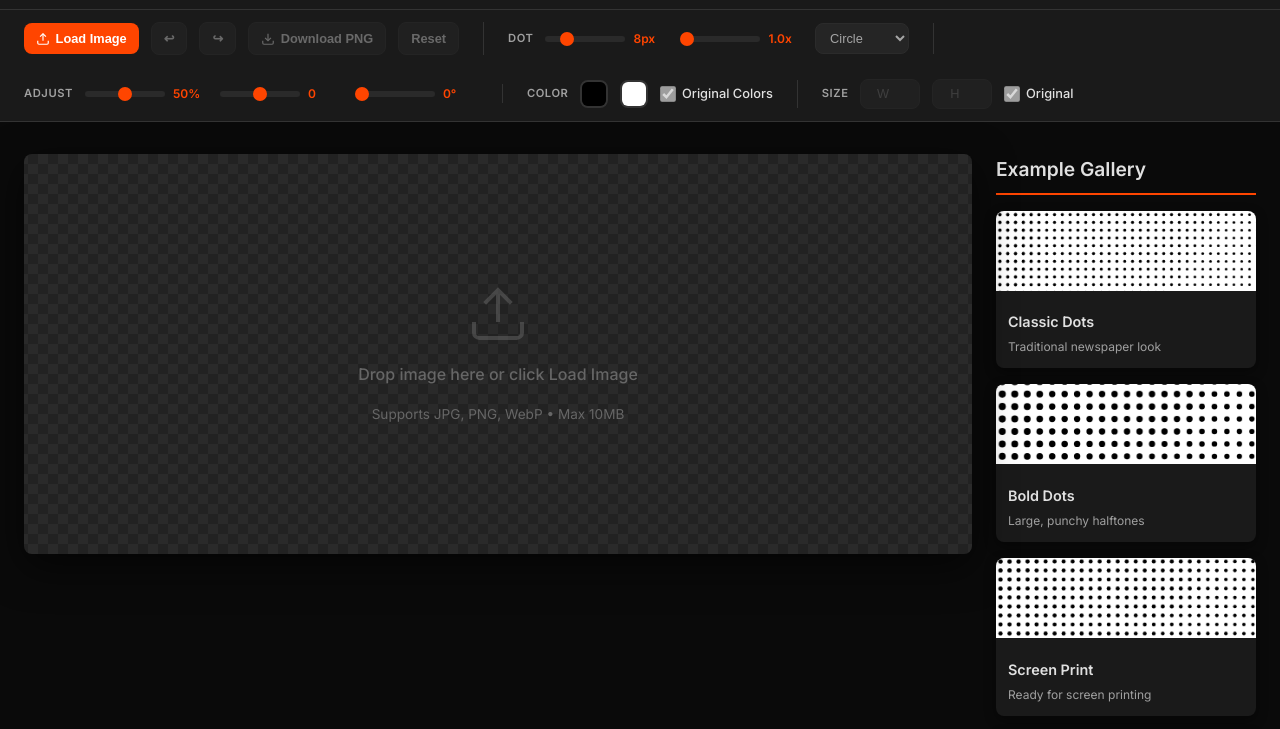
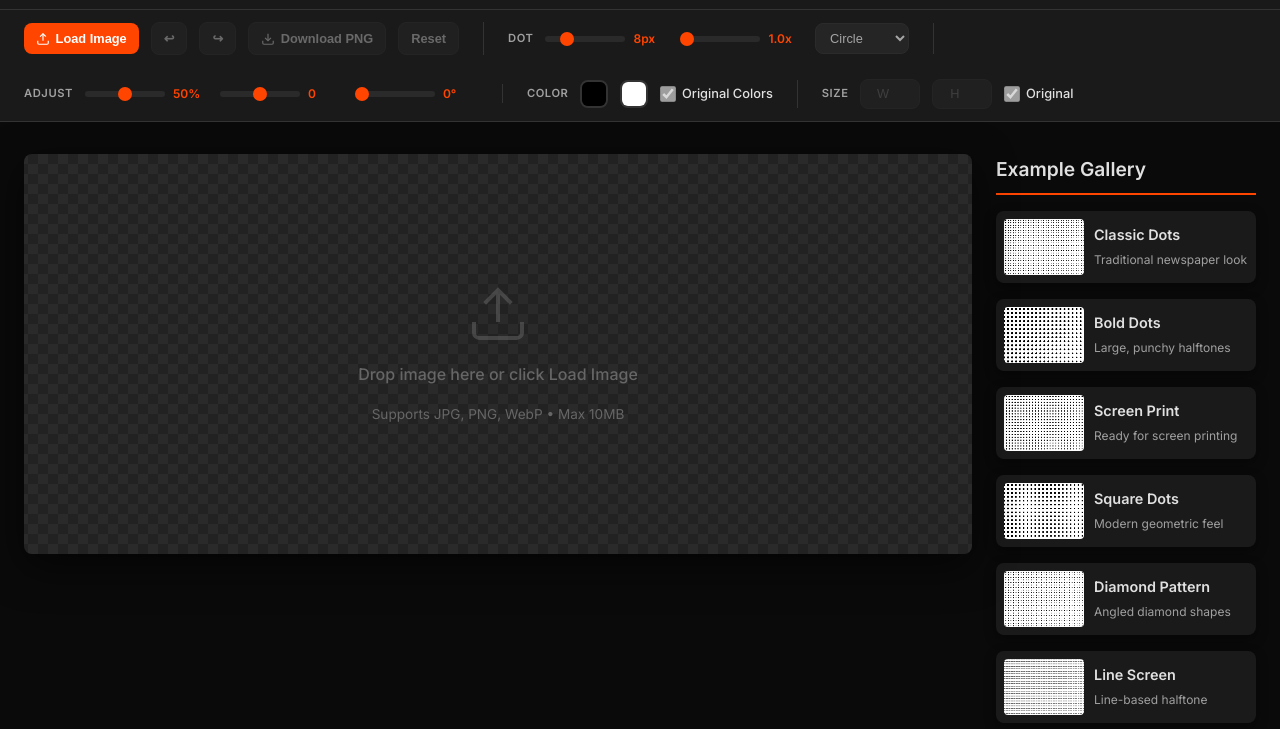
Before and after one commit to 0000wei/screenprintfilter-com, a plain HTML site: page index.html in a window 1280 px wide. Shown: the part 47-776 px from the top of the page. Drawn offline with Linux system fonts and the light colour scheme.

Commit message:
style: compact gallery items in sidebar — horizontal card 72px

```diff
--- a/index.html
+++ b/index.html
@@ -372,6 +372,11 @@
 
         .sidebar .gallery-item {
             box-shadow: var(--shadow);
+            display: flex;
+            align-items: center;
+            gap: 10px;
+            padding: 8px;
+            height: 72px;
         }
 
         .sidebar .gallery-item:hover {
@@ -380,11 +385,16 @@
         }
 
         .sidebar .gallery-image {
-            height: 80px;
+            width: 80px;
+            height: 56px;
+            flex-shrink: 0;
+            border-radius: 4px;
         }
 
         .sidebar .gallery-info {
-            padding: 0.75rem;
+            flex: 1;
+            min-width: 0;
+            padding: 0;
         }
 
         .sidebar .gallery-title {
```
